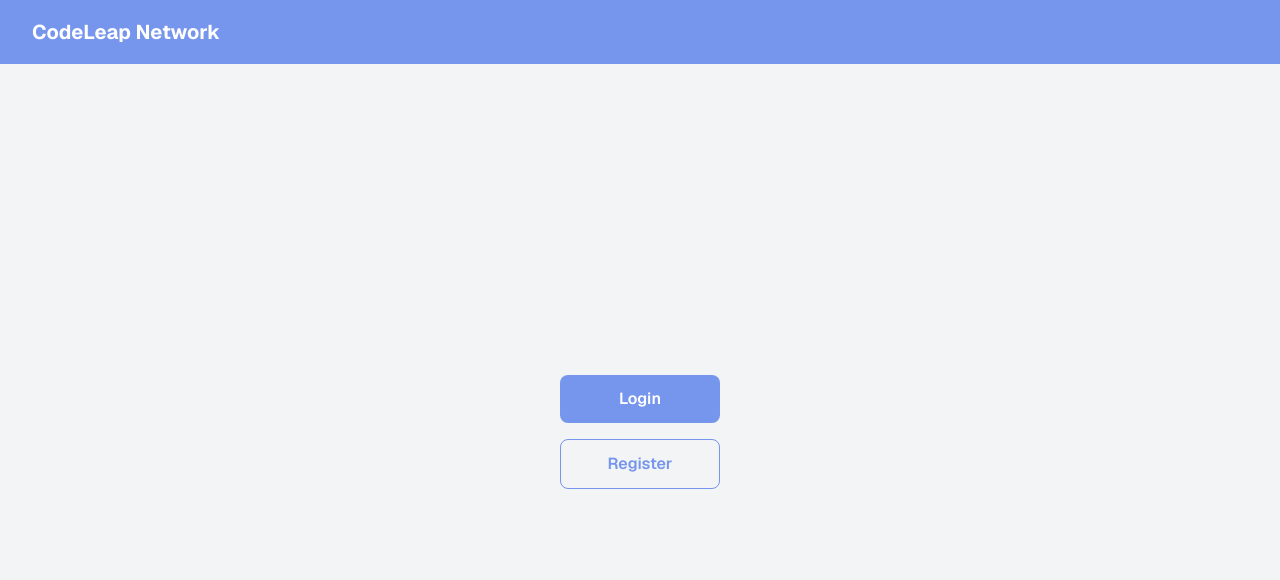
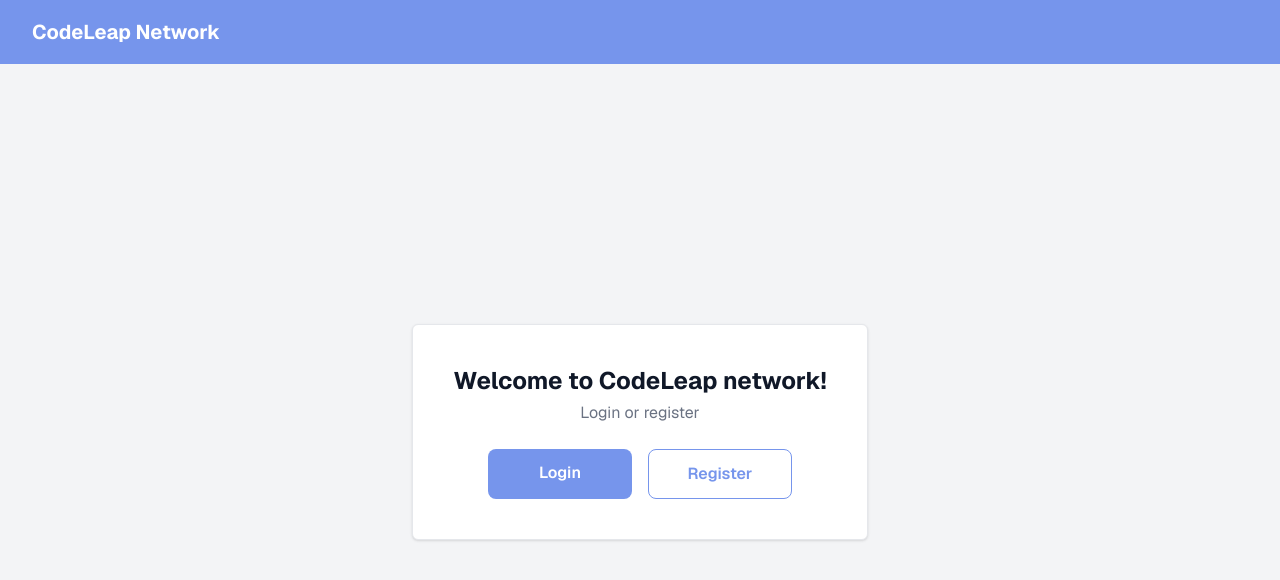
Before and after one commit to lshv04/CodeLeap-Challenge, a Next.js app: page / in a window 1280 px wide. Shown: the top 580 px of the page. Built offline with nearby package versions, Linux system fonts and the light colour scheme.

Commit message:
improving aplication and creating front page

```diff
--- a/src/app/page.tsx
+++ b/src/app/page.tsx
@@ -3,20 +3,26 @@
 export default function Home() {
   return (
     <div className="flex h-[calc(100vh-4rem)] items-center justify-center">
-      <div className="flex flex-col items-center gap-4">
+      <div className="flex flex-col items-center gap-6 rounded-md border border-gray-200 bg-white p-10 shadow-sm">
+        <div className="flex flex-col items-center gap-1 text-center">
+          <h1 className="text-2xl font-bold text-gray-900">Welcome to CodeLeap network!</h1>
+          <p className="text-gray-500">Login or register</p>
+        </div>
+        <div className="flex flex-row gap-4">
           <Link
             href="/login"
-          className="w-40 rounded-lg bg-[#7695EC] px-6 py-3 text-center text-white font-semibold hover:bg-[#5a7de8] transition-colors"
+            className="w-36 rounded-lg bg-[#7695EC] px-6 py-3 text-center text-white font-semibold hover:bg-[#5a7de8] transition-colors"
           >
             Login
           </Link>
           <Link
             href="/register"
-          className="w-40 rounded-lg border border-[#7695EC] px-6 py-3 text-center text-[#7695EC] font-semibold hover:bg-[#7695EC] hover:text-white transition-colors"
+            className="w-36 rounded-lg border border-[#7695EC] px-6 py-3 text-center text-[#7695EC] font-semibold hover:bg-[#7695EC] hover:text-white transition-colors"
           >
             Register
           </Link>
         </div>
       </div>
+    </div>
   );
 }
```
Lines whose indentation alone changed are shown as unchanged.
